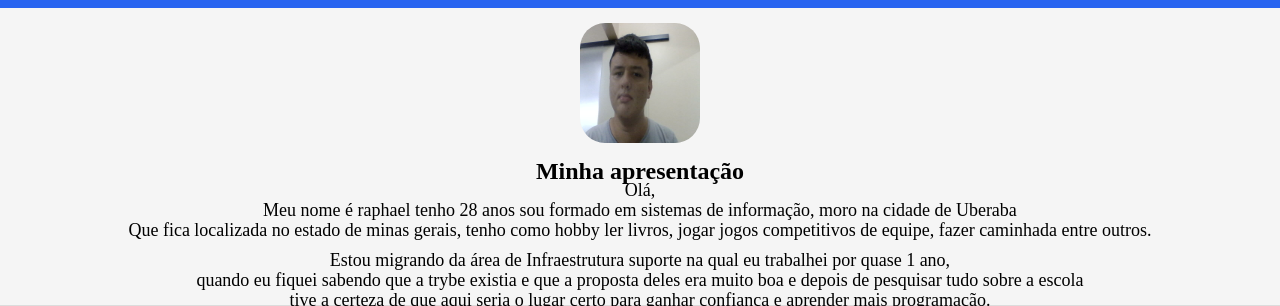
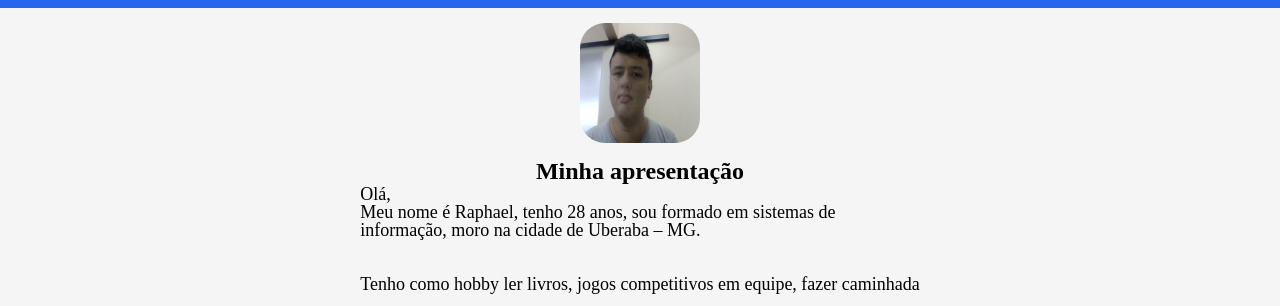
Before and after one commit to raphaelmoraisdevmg/primeiro-portifolio, a plain HTML site: page index.html in a window 1280 px wide. Shown: the part 72-378 px from the top of the page. Drawn offline with Linux system fonts and the light colour scheme.

Commit message:
alteracoes no texto de apresentacao

```diff
--- a/index.html
+++ b/index.html
@@ -40,7 +40,7 @@
         <div class="skills-item">
             <img class="skill-img" src="img/javaScript-logo.png">
             <h3 class="skill-title">Java script es6</h3>
-            <p  clas="skill-text">melhorei minhas habilidades na ecma script com a trybe</p>
+            <p  clas="skill-text">melhorei minhas habilidades em ecma script com a trybe</p>
         </div>
     </section>
     <footer class="footer-container">
--- a/source/source.js
+++ b/source/source.js
@@ -3,11 +3,16 @@ const bio = document.createElement('p');
 bio.classList.add('bio-text');
 main.appendChild(bio);
 const textoBio = `Olá,
+Meu nome é Raphael, tenho 28 anos, sou formado em sistemas de
+informação, moro na cidade de Uberaba – MG.\n
 
-Meu nome é raphael tenho 28 anos sou formado em sistemas de informação, moro na cidade de Uberaba\n
-Que fica localizada no estado de minas gerais, tenho como hobby ler livros, jogar jogos competitivos de equipe, fazer caminhada entre outros.\n
+Tenho como hobby ler livros, jogos competitivos em equipe, fazer caminhada\n
+entre outros.
 
-Estou migrando da área de Infraestrutura suporte na qual eu trabalhei por quase 1 ano,\n
-quando eu fiquei sabendo que a trybe existia e que a proposta deles era muito boa e depois de pesquisar tudo sobre a escola\n
-tive a certeza de que aqui seria o lugar certo para ganhar confiança e aprender mais programação. `;
-bio.innerText=textoBio;
+Estou migrando da área de Infraestrutura/suporte na qual eu trabalhei por\n
+quase 1 ano, Após conhecer e pesquisar sobre a Trybe,\n
+cheguei a conclusão que havia encontrado o que procurava. Tive a certeza\n
+de que aqui seria o lugar certo para ganhar confiança e me\n
+especializar em programação.`
+
+bio.innerText = textoBio;
--- a/style/style.css
+++ b/style/style.css
@@ -60,8 +60,8 @@ a{
 .bio-text{
     background-color: whitesmoke;
     font-size: 18px;
-    line-height: 10px;
-    text-align:center;
+    line-height: 1em;
+    text-align:justify;
 }
 .skills{
     background-color: whitesmoke;
```
